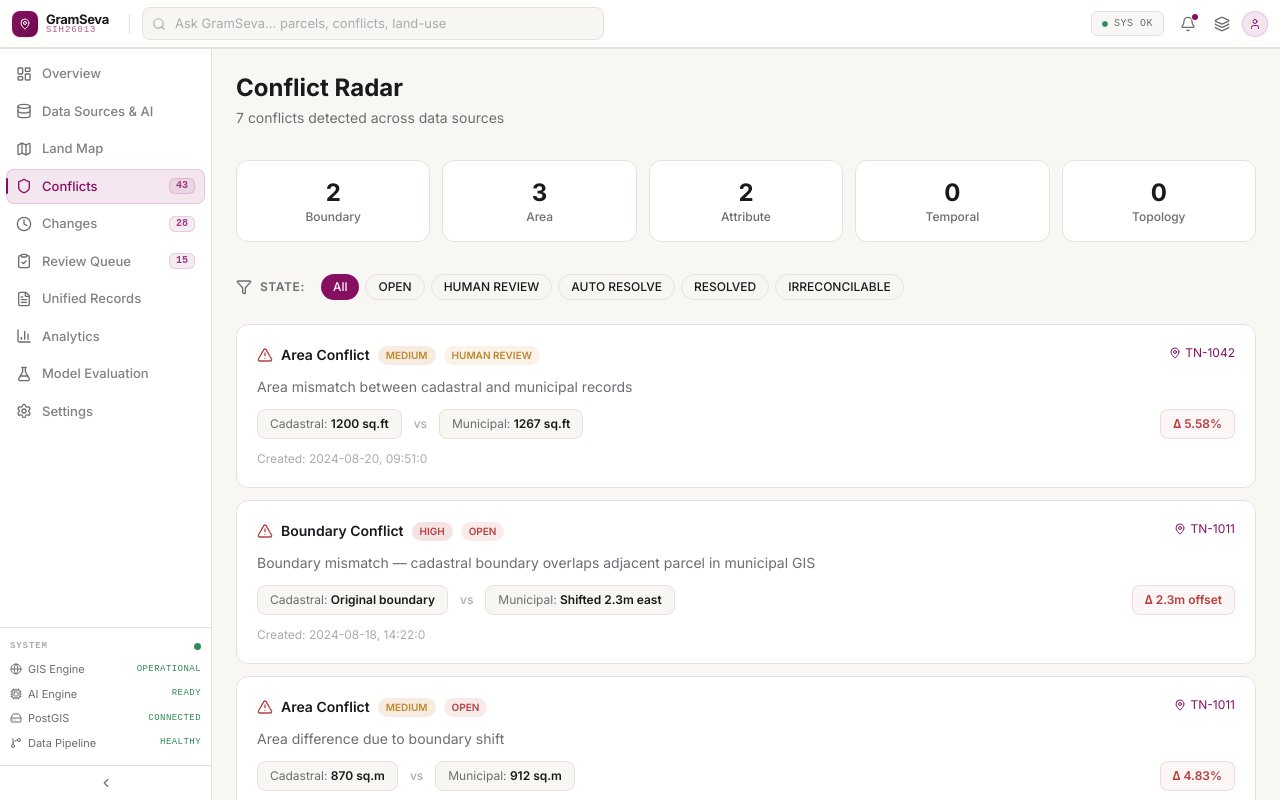
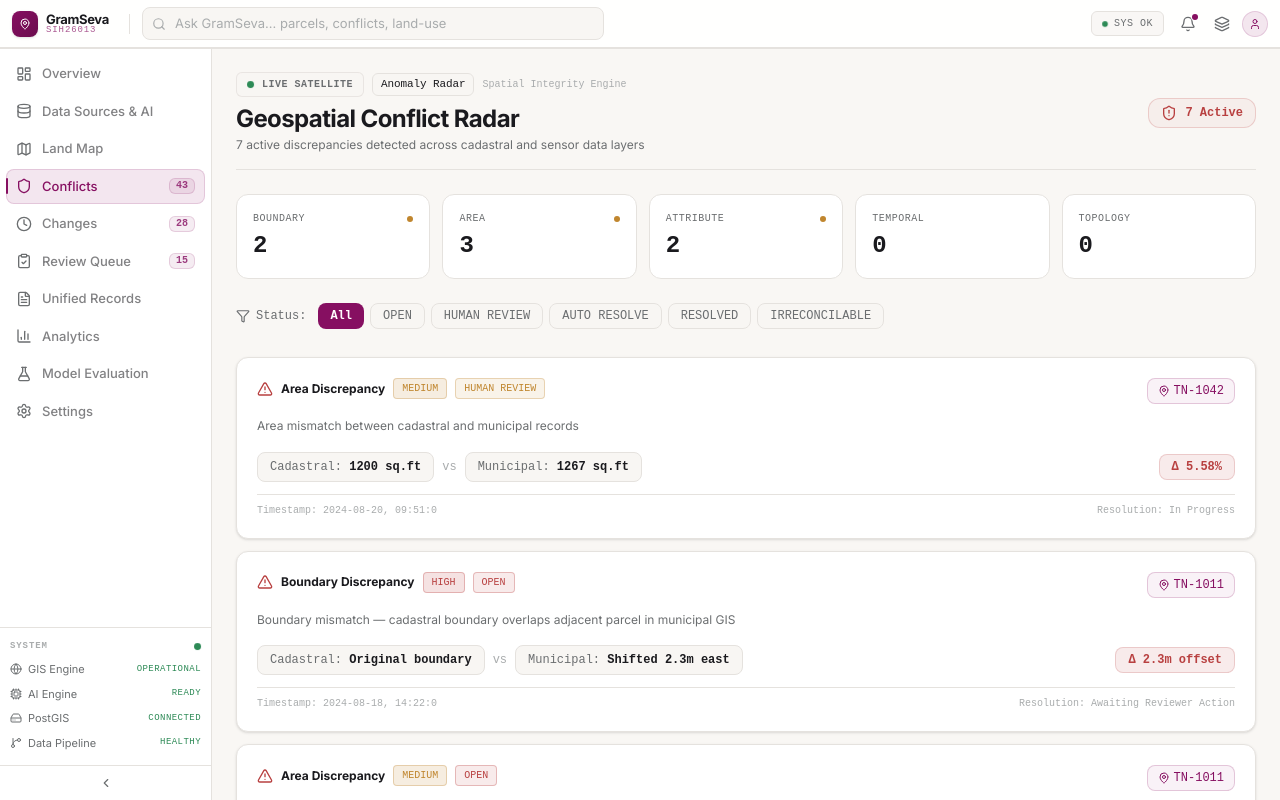
Before and after one commit to banupragathi/GramSeva, a Next.js app in the folder frontend/: page /conflicts in a window 1280 px wide. Built offline with nearby package versions, Linux system fonts and the light colour scheme.

Commit message:
feat(ui): refine conflict and human review workflows

```diff
--- a/frontend/src/app/(workspace)/conflicts/page.tsx
+++ b/frontend/src/app/(workspace)/conflicts/page.tsx
@@ -4,28 +4,25 @@ import { useState } from "react";
 import { motion } from "framer-motion";
 import Link from "next/link";
 import {
-  Shield,
   AlertTriangle,
   MapPin,
-  ArrowRight,
   Filter,
-  CheckCircle2,
-  Clock,
-  XCircle,
+  ShieldAlert,
 } from "lucide-react";
 import { demoConflicts, type DemoConflict } from "@/lib/demo-data";
+import { HudBadge, LiveRadarBeacon } from "@/components/ui/geospatial";
 
-const typeFilters = ["all", "boundary", "area", "attribute", "temporal", "topology"] as const;
+type TypeFilter = "all" | "boundary" | "area" | "attribute" | "temporal" | "topology";
 const stateFilters = ["all", "OPEN", "HUMAN_REVIEW", "AUTO_RESOLVE", "RESOLVED", "IRRECONCILABLE"] as const;
 
 function SeverityBadge({ severity }: { severity: DemoConflict["severity"] }) {
   const styles = {
-    high: "bg-error/15 text-error",
-    medium: "bg-warning/15 text-warning",
-    low: "bg-neutral-light text-neutral-dark",
+    high: "bg-error/15 text-error border-error/30",
+    medium: "bg-warning/15 text-warning border-warning/30",
+    low: "bg-neutral/10 text-neutral-dark border-border",
   };
   return (
-    <span className={`text-[10px] font-semibold uppercase px-2 py-0.5 rounded-full ${styles[severity]}`}>
+    <span className={`text-[10px] font-mono uppercase px-2 py-0.5 rounded border ${styles[severity]}`}>
       {severity}
     </span>
   );
@@ -33,21 +30,21 @@ function SeverityBadge({ severity }: { severity: DemoConflict["severity"] }) {
 
 function StateBadge({ state }: { state: DemoConflict["state"] }) {
   const styles: Record<string, string> = {
-    OPEN: "bg-error/10 text-error",
-    HUMAN_REVIEW: "bg-warning/10 text-warning",
-    AUTO_RESOLVE: "bg-info/10 text-info",
-    RESOLVED: "bg-success/10 text-success",
-    IRRECONCILABLE: "bg-neutral-light text-neutral-dark",
+    OPEN: "bg-error/10 text-error border-error/30",
+    HUMAN_REVIEW: "bg-warning/10 text-warning border-warning/30",
+    AUTO_RESOLVE: "bg-info/10 text-info border-info/30",
+    RESOLVED: "bg-success/10 text-success border-success/30",
+    IRRECONCILABLE: "bg-neutral/10 text-neutral-dark border-border",
   };
   return (
-    <span className={`text-[10px] font-semibold uppercase px-2 py-0.5 rounded-full ${styles[state] || styles.OPEN}`}>
+    <span className={`text-[10px] font-mono uppercase px-2 py-0.5 rounded border ${styles[state] || styles.OPEN}`}>
       {state.replace("_", " ")}
     </span>
   );
 }
 
 export default function ConflictsPage() {
-  const [typeFilter, setTypeFilter] = useState<typeof typeFilters[number]>("all");
+  const [typeFilter, setTypeFilter] = useState<TypeFilter>("all");
   const [stateFilter, setStateFilter] = useState<typeof stateFilters[number]>("all");
 
   const filtered = demoConflicts.filter((c) => {
@@ -65,44 +62,70 @@ export default function ConflictsPage() {
   };
 
   return (
-    <div className="p-6 max-w-7xl mx-auto">
-      <motion.div initial={{ opacity: 0, y: 8 }} animate={{ opacity: 1, y: 0 }}>
-        <h1 className="text-2xl font-bold mb-1">Conflict Radar</h1>
-        <p className="text-sm text-neutral-dark mb-8">{demoConflicts.length} conflicts detected across data sources</p>
+    <div className="p-6 max-w-7xl mx-auto space-y-6">
+      {/* Header */}
+      <motion.div
+        initial={{ opacity: 0, y: 8 }}
+        animate={{ opacity: 1, y: 0 }}
+        className="flex flex-col sm:flex-row sm:items-center sm:justify-between gap-4 pb-4 border-b border-border"
+      >
+        <div>
+          <div className="flex items-center gap-2 mb-1.5">
+            <LiveRadarBeacon />
+            <HudBadge variant="error">Anomaly Radar</HudBadge>
+            <span className="font-mono text-[10px] text-neutral">Spatial Integrity Engine</span>
+          </div>
+          <h1 className="text-2xl font-bold tracking-tight">Geospatial Conflict Radar</h1>
+          <p className="text-xs text-neutral-dark mt-0.5">
+            {demoConflicts.length} active discrepancies detected across cadastral and sensor data layers
+          </p>
+        </div>
+
+        <div className="flex items-center gap-2 px-3 py-1.5 rounded-xl bg-error/5 border border-error/20 self-start sm:self-auto">
+          <ShieldAlert className="w-4 h-4 text-error" />
+          <span className="font-mono text-xs font-bold text-error">{filtered.length} Active</span>
+        </div>
       </motion.div>
 
-      {/* Summary cards */}
-      <div className="grid grid-cols-2 md:grid-cols-5 gap-3 mb-8">
+      {/* Summary count cards */}
+      <div className="grid grid-cols-2 sm:grid-cols-3 md:grid-cols-5 gap-3">
         {Object.entries(counts).map(([type, count], i) => (
           <motion.button
             key={type}
             initial={{ opacity: 0, y: 12 }}
             animate={{ opacity: 1, y: 0 }}
-            transition={{ delay: i * 0.05 }}
-            onClick={() => setTypeFilter(typeFilter === type ? "all" : type as any)}
-            className={`p-4 rounded-xl border text-center transition-all ${
-              typeFilter === type ? "border-primary bg-primary/5" : "border-border bg-surface-card hover:border-primary/20"
+            transition={{ delay: i * 0.04 }}
+            onClick={() => setTypeFilter(typeFilter === type ? "all" : (type as TypeFilter))}
+            className={`p-4 rounded-xl border text-left transition-all ${
+              typeFilter === type
+                ? "border-primary bg-primary/5 shadow-sm"
+                : "border-border bg-surface-card hover:border-primary/30"
             }`}
           >
-            <div className="text-2xl font-bold">{count}</div>
-            <div className="text-xs text-neutral-dark capitalize font-medium">{type}</div>
+            <div className="flex items-center justify-between">
+              <span className="font-mono text-[10px] uppercase text-neutral-dark tracking-wider">{type}</span>
+              {count > 0 && <span className="w-1.5 h-1.5 rounded-full bg-warning" />}
+            </div>
+            <div className="text-2xl font-bold font-mono text-foreground mt-1">{count}</div>
           </motion.button>
         ))}
       </div>
 
-      {/* Filters */}
-      <div className="flex items-center gap-4 mb-6">
-        <div className="flex items-center gap-2">
-          <Filter className="w-4 h-4 text-neutral-dark" />
-          <span className="text-xs font-semibold text-neutral-dark uppercase tracking-wider">State:</span>
+      {/* Filter Tabs */}
+      <div className="flex items-center gap-3 overflow-x-auto pb-1">
+        <div className="flex items-center gap-1.5 text-xs font-mono text-neutral-dark flex-shrink-0">
+          <Filter className="w-3.5 h-3.5" />
+          <span>Status:</span>
         </div>
         <div className="flex gap-1.5">
           {stateFilters.map((s) => (
             <button
               key={s}
               onClick={() => setStateFilter(s)}
-              className={`px-3 py-1 rounded-full text-xs font-medium transition-colors ${
-                stateFilter === s ? "bg-primary text-white" : "bg-surface border border-border hover:bg-primary/5"
+              className={`px-3 py-1 rounded-lg text-xs font-mono transition-colors whitespace-nowrap ${
+                stateFilter === s
+                  ? "bg-primary text-white font-semibold"
+                  : "bg-surface border border-border text-neutral-dark hover:bg-surface-card"
               }`}
             >
               {s === "all" ? "All" : s.replace("_", " ")}
@@ -116,56 +139,53 @@ export default function ConflictsPage() {
         {filtered.map((c, i) => (
           <motion.div
             key={c.id}
-            initial={{ opacity: 0, y: 12 }}
+            initial={{ opacity: 0, y: 8 }}
             animate={{ opacity: 1, y: 0 }}
-            transition={{ delay: i * 0.04 }}
-            className="p-5 rounded-xl border border-border bg-surface-card hover:border-primary/20 hover:shadow-md transition-all"
+            transition={{ delay: i * 0.03 }}
+            className="p-5 rounded-xl border border-border bg-surface-card shadow-sm hover:border-primary/30 transition-all space-y-3"
           >
-            <div className="flex items-start justify-between mb-3">
-              <div className="flex items-center gap-2">
+            <div className="flex items-start justify-between">
+              <div className="flex flex-wrap items-center gap-2">
                 <AlertTriangle className="w-4 h-4 text-error" />
-                <span className="text-sm font-semibold capitalize">{c.type} Conflict</span>
+                <span className="text-xs font-bold capitalize">{c.type} Discrepancy</span>
                 <SeverityBadge severity={c.severity} />
                 <StateBadge state={c.state} />
               </div>
               <Link
-                href="/map"
-                className="text-xs text-primary hover:underline flex items-center gap-1"
+                href={`/records/${c.parcel_id}`}
+                className="font-mono text-xs text-primary hover:underline flex items-center gap-1 bg-primary/5 px-2.5 py-1 rounded-lg border border-primary/20"
               >
                 <MapPin className="w-3 h-3" />
-                {c.parcel_id}
+                <span>{c.parcel_id}</span>
               </Link>
             </div>
 
-            <p className="text-sm text-neutral-dark mb-3">{c.description}</p>
+            <p className="text-xs text-neutral-dark leading-relaxed">{c.description}</p>
 
-            <div className="flex items-center gap-3 text-xs">
+            <div className="flex flex-col sm:flex-row sm:items-center gap-2 pt-1 font-mono text-xs">
+              <div className="flex items-center gap-2">
                 <div className="px-3 py-1.5 rounded-lg bg-surface border border-border">
                   <span className="text-neutral-dark">{c.source_a.name}:</span>{" "}
-                <span className="font-semibold">{c.source_a.value}</span>
+                  <span className="font-semibold text-foreground">{c.source_a.value}</span>
                 </div>
                 <span className="text-neutral font-medium">vs</span>
                 <div className="px-3 py-1.5 rounded-lg bg-surface border border-border">
                   <span className="text-neutral-dark">{c.source_b.name}:</span>{" "}
-                <span className="font-semibold">{c.source_b.value}</span>
+                  <span className="font-semibold text-foreground">{c.source_b.value}</span>
                 </div>
-              <div className="ml-auto px-3 py-1.5 rounded-lg bg-error/5 border border-error/15 text-error font-semibold">
+              </div>
+
+              <div className="sm:ml-auto px-3 py-1 rounded-lg bg-error/10 border border-error/20 text-error font-semibold text-xs">
                 Δ {c.difference}
               </div>
             </div>
 
-            <div className="mt-3 text-xs text-neutral">
-              Created: {new Date(c.created_at).toISOString().replace("T", ", ").slice(0, 19)}
+            <div className="text-[10px] font-mono text-neutral pt-2 border-t border-border flex items-center justify-between">
+              <span>Timestamp: {new Date(c.created_at).toISOString().replace("T", ", ").slice(0, 19)}</span>
+              <span>Resolution: {c.state === "OPEN" ? "Awaiting Reviewer Action" : "In Progress"}</span>
             </div>
           </motion.div>
         ))}
-
-        {filtered.length === 0 && (
-          <div className="text-center py-12 text-neutral-dark">
-            <Shield className="w-8 h-8 mx-auto mb-3 text-neutral" />
-            <p className="text-sm font-medium">No conflicts match the current filters</p>
-          </div>
-        )}
       </div>
     </div>
   );
```
Also changed, not shown: frontend/src/app/(workspace)/review/page.tsx (+82 -50 lines). Lines whose indentation alone changed are shown as unchanged.
